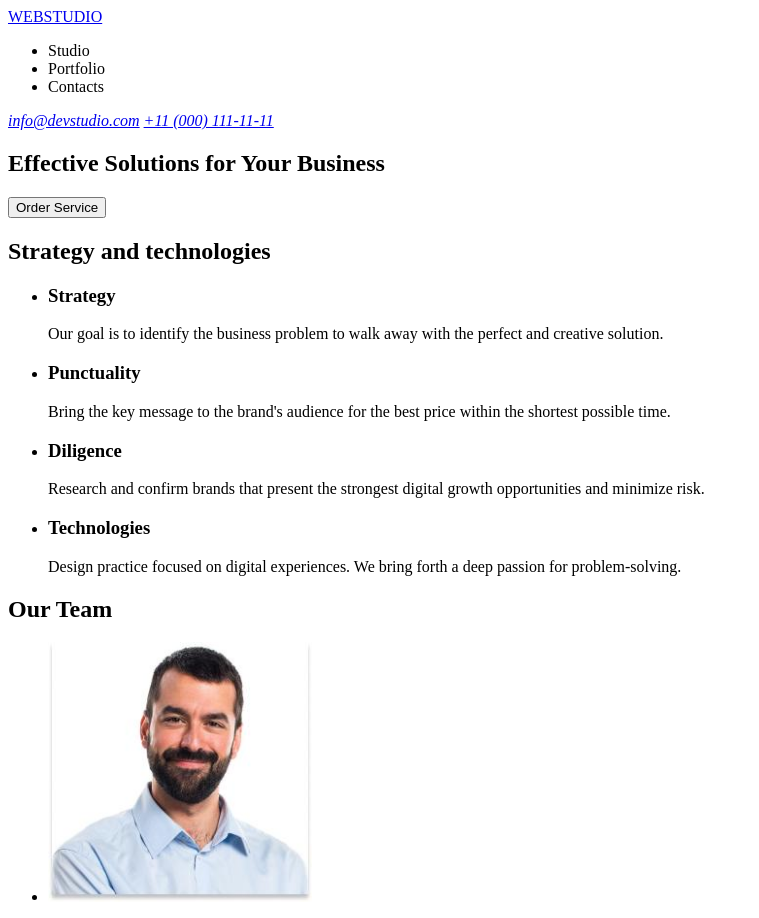
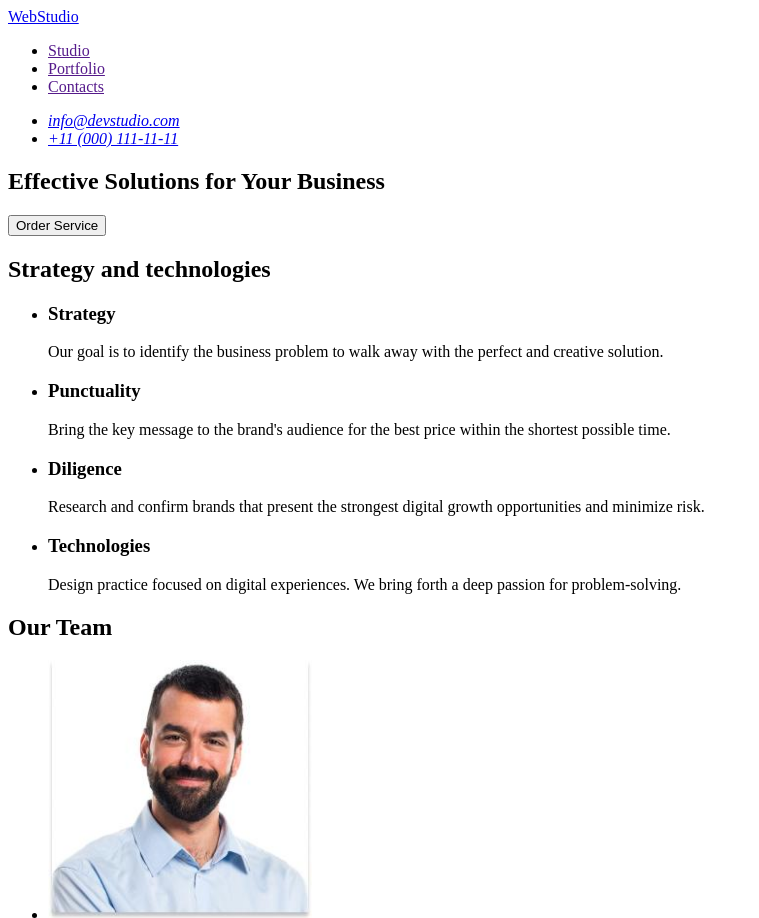
Before and after one commit to VictoriaKiselova/goit-markup-hw-01, a plain HTML site: page index.html in a window 1280 px wide. Shown: the top 918 px of the page, without its empty margins (0-759 px from the left). Drawn offline with Linux system fonts and the light colour scheme.

Commit message:
Update index.html

```diff
--- a/index.html
+++ b/index.html
@@ -9,17 +9,19 @@
 
 <body>
     <header>
-        <a href="./index.html">WEBSTUDIO</a>
         <nav>
+            <a href="./index.html">WebStudio</a>
             <ul>
-                <li>Studio</li>
-                <li>Portfolio</li>
-                <li>Contacts</li>
+                <li> <a href="">Studio</a> </li>
+                <li> <a href="">Portfolio</a> </li>
+                <li> <a href="">Contacts</a> </li>
             </ul>
         </nav>
         <address>
-            <a href="mailto:info@devstudio.com">info@devstudio.com</a>
-            <a href="tel:+110001111111">+11 (000) 111-11-11</a>
+            <ul>
+                <li><a href="mailto:info@devstudio.com">info@devstudio.com</a></li>
+                <li><a href="tel:+110001111111">+11 (000) 111-11-11</a></li>
+            </ul>
         </address>
     </header>
 
@@ -86,10 +88,8 @@
     </main>
 
     <footer>
-        <div>
-            <a href="./index.html">WEBSTUDIO</a>
-            <p>Increase the flow of customers and sales for your business with digital marketing & growth solutions.</p>
-        </div>
+        <a href="./index.html">WebStudio</a>
+        <p>Increase the flow of customers and sales for your business with digital marketing & growth solutions.</p>
     </footer>
 
 </body>
```
